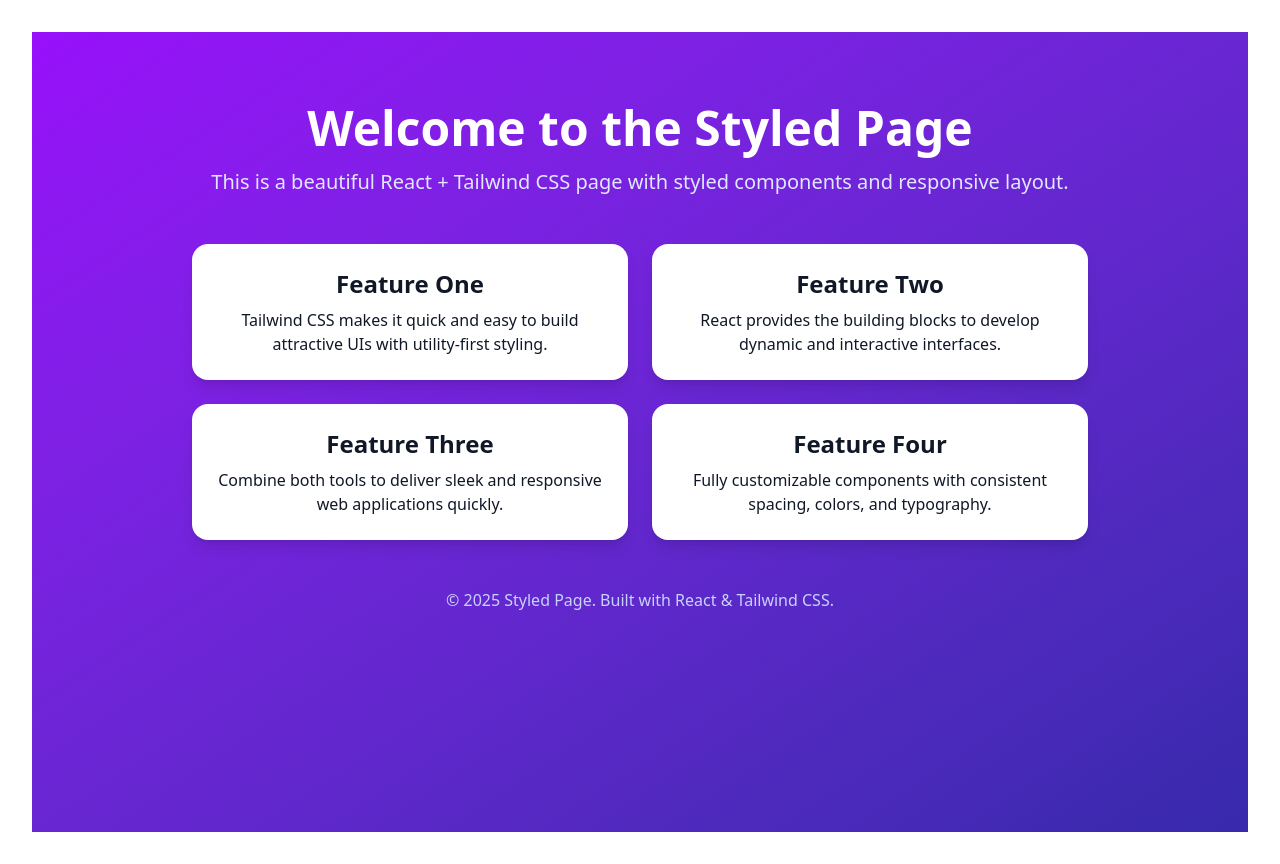
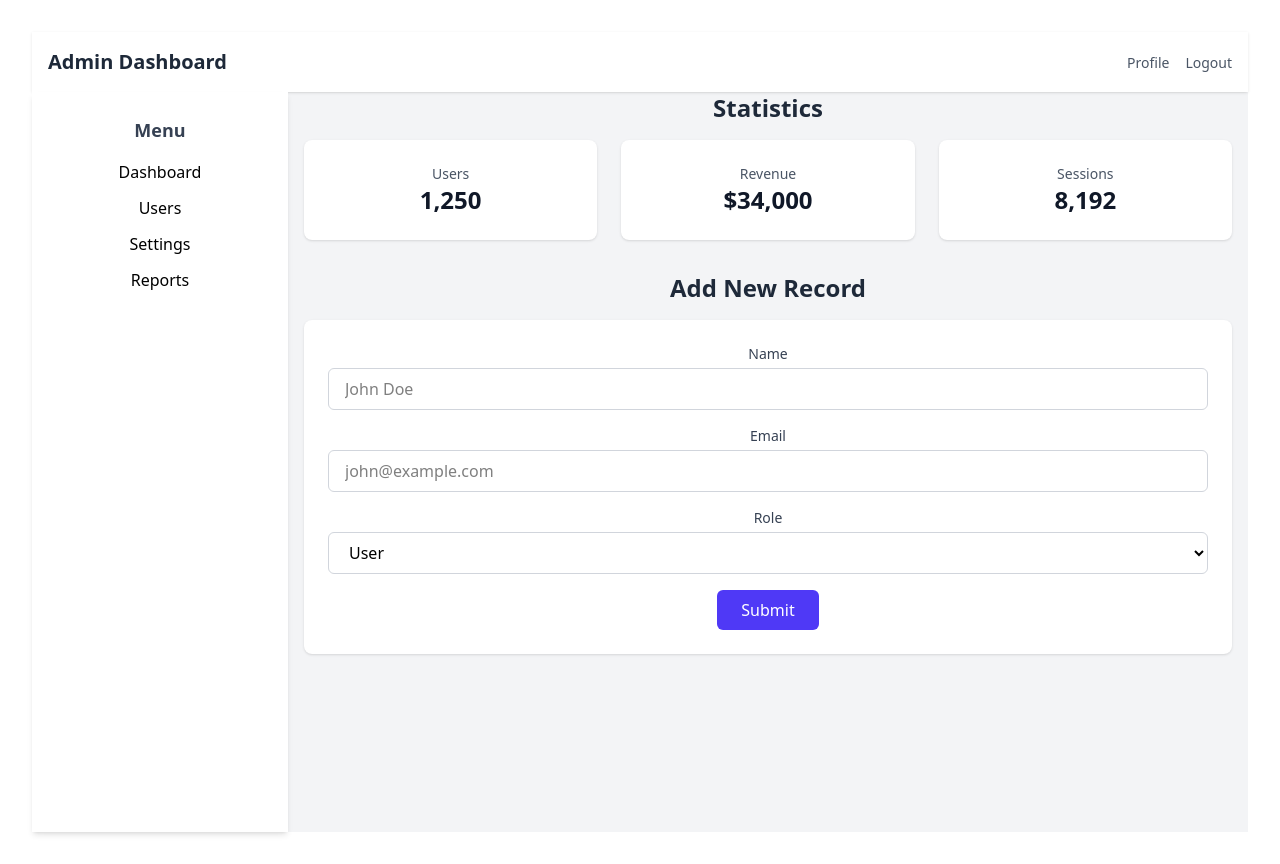
Before and after one commit to PARTHIBAN-007/React, a React (Vite) app: page /style in a window 1280 px wide. Built offline with nearby package versions, Linux system fonts and the light colour scheme.

Commit message:
Landing Page

```diff
--- a/src/App.jsx
+++ b/src/App.jsx
@@ -8,6 +8,8 @@ import DynamicTabs from './pages/Tab';
 import Tabcomponent from './pages/Tabcomponent';
 import StyledPage from './pages/style';
 import DesignPage from './pages/design';
+import LandingPage from './pages/LandingPage';
+import AdminPage from './pages/style';
 
 function App() {
 
@@ -23,8 +25,9 @@ function App() {
           {/* <Route path="/recorder" element={<AudioRecorder />}></Route> */}
           <Route path="/tab" element={<DynamicTabs />}></Route>
           <Route path="/tabdata" element={<Tabcomponent />}></Route>
-          <Route path="/style" element={<StyledPage />}></Route>
+          <Route path="/style" element={<AdminPage />}></Route>
           <Route path="/design" element={<DesignPage />}></Route>
+          <Route path="/landing" element={<LandingPage />}></Route>
         </Routes>
       </BrowserRouter>
     </>
--- /dev/null
+++ b/src/pages/LandingPage.jsx
@@ -0,0 +1,52 @@
+import React from 'react'
+
+const LandingPage = () => {
+  return (
+    <div className='min-h-screen bg-white text-gray-800'>
+        <header className=' bg-white shadow-md p-6 '>
+            <div className='flex justify-between mx-auto items-center'>
+                <h1 className='text-2xl font-bold'>Title Content</h1>
+                <nav className='space-x-4'>
+                    <a hrfet = "#" className='hover:bg-green-300 rounded-2xl px-4 py-2 transition' >Home</a>
+                    <a hrfet = "#" className='hover:bg-green-300 rounded-2xl px-4 py-2 transition'>Dashboard</a>
+                    <a hrfet = "#" className='hover:bg-green-300 rounded-2xl px-4 py-2 transition'>Blog</a>
+                    <a hrfet = "#" className='hover:bg-green-300 rounded-2xl px-4 py-2 transition'>portfolio</a>
+                </nav>
+            </div>
+        </header>
+        <section className='py-20 bg-green-300 text-white '>
+            <div className='container mx-auto  text-center '>
+                <h2 className='text-4xl font-bold mb-4'>Master Content</h2>
+                <p className='mb-8 max-w-xl mx-auto'>Description about the content</p>
+                <button className='bg-white text-green-400 rounded-full shadow-md px-6 py-2 hover:shadow-xl bg-green-200'>Get Started</button>
+            </div>
+        </section>
+
+        <section className='py-20'>
+            <div className='container mx-auto'>
+                <h3 className='text-3xl font-bold mb-8 text-center'>Explore Page Template</h3>
+                <div className='grid grid-cols-1 sm:grid-cols-2 lg:grid-cols-3 gap-6'>
+                    {[
+              { title: "Landing Page", desc: "Beautiful hero sections and CTAs." },
+              { title: "Login Page", desc: "Styled forms and validation UX." },
+              { title: "Dashboard", desc: "Cards, charts, and navigation menus." },
+              { title: "Product Page", desc: "E-commerce layouts and image galleries." },
+              { title: "Blog Post", desc: "Typography and article formatting." },
+              { title: "Portfolio", desc: "Grid displays with hover effects." },
+            ].map((page,i)=> (
+                <div key = {i} className='rounded-2xl shadow-md p-6 hover:shadow-2xl transition'>
+                    <h4 className='text-xl font-semibold mb-2'>{page.title}</h4>
+                    <p className=' text-sm text-gray-600'>{page.desc}</p>
+                </div>
+            ))}
+                </div>
+            </div>
+        </section>
+        <footer className='border-t border-green-400 mt-8 py-6 text-center text-sm text-gray-500'>
+            @2025 Footer Section.ALl Rights Reserved
+        </footer>
+    </div>
+  )
+}
+
+export default LandingPage
--- a/src/pages/style.jsx
+++ b/src/pages/style.jsx
@@ -1,48 +1,107 @@
-import React from "react";
+import React, { useState } from "react";
 
-export default function StyledPage() {
+export default function AdminPage() {
+  const [sidebarOpen, setSidebarOpen] = useState(false);
+
   return (
-    <div className="min-h-screen bg-gradient-to-br from-purple-600 to-indigo-800 p-6 text-white">
-      <header className="max-w-4xl mx-auto text-center py-12">
-        <h1 className="text-5xl font-extrabold mb-4">Welcome to the Styled Page</h1>
-        <p className="text-xl text-indigo-100">
-          This is a beautiful React + Tailwind CSS page with styled components and responsive layout.
-        </p>
+    <div className="min-h-screen bg-gray-100 flex flex-col">
+      {/* Navbar */}
+      <header className="bg-white shadow-sm p-4 flex justify-between items-center sticky top-0 z-10">
+        <div className="flex items-center space-x-4">
+          <button
+            className="md:hidden text-gray-600 hover:text-indigo-600"
+            onClick={() => setSidebarOpen(!sidebarOpen)}
+          >
+            {sidebarOpen ? "✕" : "☰"}
+          </button>
+          <h1 className="text-xl font-bold text-gray-800">Admin Dashboard</h1>
+        </div>
+        <div className="space-x-4">
+          <button className="text-sm font-medium text-gray-600 hover:text-indigo-600">Profile</button>
+          <button className="text-sm font-medium text-gray-600 hover:text-indigo-600">Logout</button>
+        </div>
       </header>
 
-      <main className="max-w-4xl mx-auto grid md:grid-cols-2 gap-6">
-        <section className="bg-white text-gray-900 rounded-2xl shadow-lg p-6">
-          <h2 className="text-2xl font-bold mb-2">Feature One</h2>
-          <p>
-            Tailwind CSS makes it quick and easy to build attractive UIs with utility-first styling.
-          </p>
-        </section>
+      <div className="flex flex-1">
+        {/* Sidebar */}
+        <aside
+          className={`bg-white shadow-md p-6 w-64 md:block fixed md:static inset-y-0 left-0 transform md:translate-x-0 transition-transform duration-200 ease-in-out z-20 ${sidebarOpen ? "translate-x-0" : "-translate-x-full"}`}
+        >
+          <h2 className="text-lg font-semibold text-gray-700 mb-4">Menu</h2>
+          <nav className="space-y-3">
+            <a href="#" className="block hover:text-indigo-600">Dashboard</a>
+            <a href="#" className="block hover:text-indigo-600">Users</a>
+            <a href="#" className="block hover:text-indigo-600">Settings</a>
+            <a href="#" className="block hover:text-indigo-600">Reports</a>
+          </nav>
+        </aside>
 
-        <section className="bg-white text-gray-900 rounded-2xl shadow-lg p-6">
-          <h2 className="text-2xl font-bold mb-2">Feature Two</h2>
-          <p>
-            React provides the building blocks to develop dynamic and interactive interfaces.
-          </p>
-        </section>
+        {/* Overlay for mobile sidebar */}
+        {sidebarOpen && (
+          <div
+            className="fixed inset-0 bg-black opacity-30 z-10 md:hidden"
+            onClick={() => setSidebarOpen(false)}
+          ></div>
+        )}
 
-        <section className="bg-white text-gray-900 rounded-2xl shadow-lg p-6">
-          <h2 className="text-2xl font-bold mb-2">Feature Three</h2>
-          <p>
-            Combine both tools to deliver sleek and responsive web applications quickly.
-          </p>
-        </section>
+        {/* Main Content */}
+        <main className="flex-1 container  space-y-8 mx-4">
+          <section>
+            <h2 className="text-2xl font-bold text-gray-800 mb-4">Statistics</h2>
+            <div className="grid grid-cols-1 md:grid-cols-3 gap-6">
+              <div className="bg-white p-6 rounded-lg shadow">
+                <h3 className="text-sm font-medium text-gray-600">Users</h3>
+                <p className="text-2xl font-bold text-gray-900">1,250</p>
+              </div>
+              <div className="bg-white p-6 rounded-lg shadow">
+                <h3 className="text-sm font-medium text-gray-600">Revenue</h3>
+                <p className="text-2xl font-bold text-gray-900">$34,000</p>
+              </div>
+              <div className="bg-white p-6 rounded-lg shadow">
+                <h3 className="text-sm font-medium text-gray-600">Sessions</h3>
+                <p className="text-2xl font-bold text-gray-900">8,192</p>
+              </div>
+            </div>
+          </section>
 
-        <section className="bg-white text-gray-900 rounded-2xl shadow-lg p-6">
-          <h2 className="text-2xl font-bold mb-2">Feature Four</h2>
-          <p>
-            Fully customizable components with consistent spacing, colors, and typography.
-          </p>
-        </section>
-      </main>
-
-      <footer className="max-w-4xl mx-auto text-center mt-12 text-indigo-200">
-        <p>© 2025 Styled Page. Built with React & Tailwind CSS.</p>
-      </footer>
+          {/* Form Section */}
+          <section>
+            <h2 className="text-2xl font-bold text-gray-800 mb-4">Add New Record</h2>
+            <form className="bg-white p-6 rounded-lg shadow space-y-4">
+              <div>
+                <label className="block text-sm font-medium text-gray-700 mb-1">Name</label>
+                <input
+                  type="text"
+                  placeholder="John Doe"
+                  className="w-full px-4 py-2 border border-gray-300 rounded-md focus:ring-2 focus:ring-indigo-500"
+                />
+              </div>
+              <div>
+                <label className="block text-sm font-medium text-gray-700 mb-1">Email</label>
+                <input
+                  type="email"
+                  placeholder="john@example.com"
+                  className="w-full px-4 py-2 border border-gray-300 rounded-md focus:ring-2 focus:ring-indigo-500"
+                />
+              </div>
+              <div>
+                <label className="block text-sm font-medium text-gray-700 mb-1">Role</label>
+                <select className="w-full px-4 py-2 border border-gray-300 rounded-md focus:ring-2 focus:ring-indigo-500">
+                  <option>User</option>
+                  <option>Admin</option>
+                  <option>Editor</option>
+                </select>
+              </div>
+              <button
+                type="submit"
+                className="bg-indigo-600 text-white px-6 py-2 rounded-md hover:bg-indigo-700 transition"
+              >
+                Submit
+              </button>
+            </form>
+          </section>
+        </main>
+      </div>
     </div>
   );
 }
```
